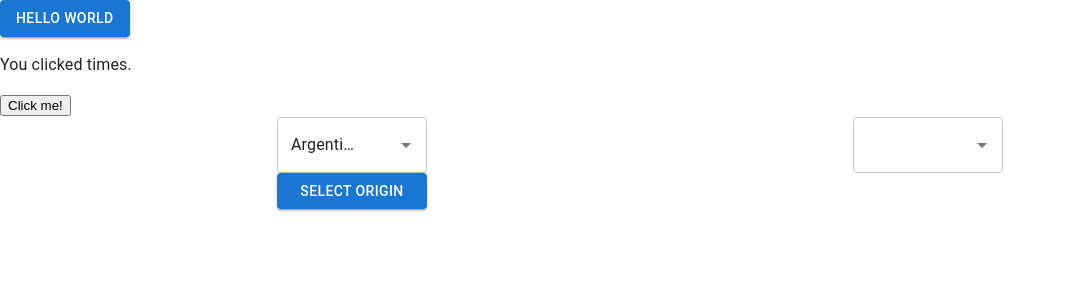
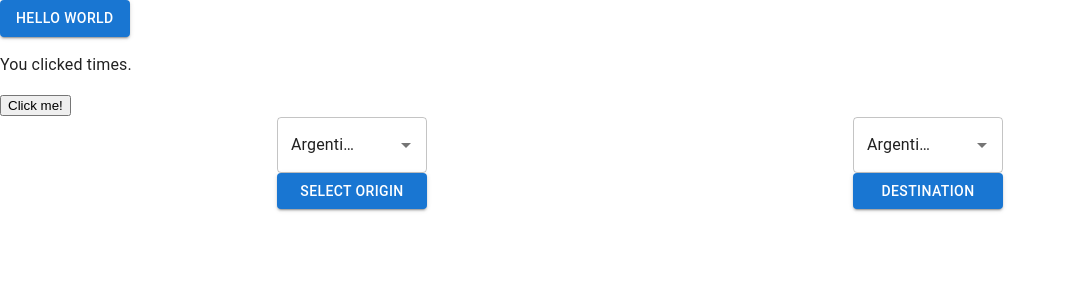
Before and after one commit to gagecantrelle/TravelFlix, a React app: page / in a window 1280 px wide. Shown: the top 300 px of the page, without its empty margins (0-1067 px from the left). Built offline with nearby package versions, Linux system fonts and the light colour scheme; the HTML template or start-up script is replaced by a standard one.

Commit message:
bothSelectorsWorking

```diff
--- a/client/src/components/CountryMen1.jsx
+++ b/client/src/components/DestC.jsx
@@ -2,7 +2,38 @@ import React from 'react';
 import TextField from '@mui/material/TextField';
 import Autocomplete from '@mui/material/Autocomplete';
 import Button from '@mui/material/Button';
-import { String } from 'prop-types';
+
+function DestC(props) {
+  const { changeDest } = props;
+  // eslint-disable-next-line no-use-before-define
+  const [value, setValue] = React.useState(NetFlixCountries[0].country);
+  const [inputValue, setInputValue] = React.useState('');
+  // eslint-disable-next-line no-use-before-define
+  const options = NetFlixCountries.map((option) => option.country);
+  const clickHandler = () => {
+    console.log(value)
+    changeDest(value);
+  };
+  return (
+    <div>
+      <Autocomplete
+        value={value}
+        onChange={(event, newValue) => {
+          setValue(newValue);
+        }}
+        inputValue={inputValue}
+        onInputChange={(event, newInputValue) => {
+          setInputValue(newInputValue);
+        }}
+        id="menu-1"
+        options={options}
+        sx={{ width: 150 }}
+        renderInput={(params) => <TextField {...params} country="Country" />}
+      />
+      <Button variant="contained" sx={{ width: 150 }} onClick={clickHandler}>Destination</Button>
+    </div>
+  );
+}
 const NetFlixCountries = [
   {
     id: 21,
@@ -385,30 +416,4 @@ const NetFlixCountries = [
     tseries: 2127,
   },
 ];
-
-function CountryMen1() {
-  const [value, setValue] = React.useState(NetFlixCountries[0].country);
-  const [inputValue, setInputValue] = React.useState('');
-  const options = NetFlixCountries.map((option) => option.country);
-  return (
-    <div>
-      <Autocomplete
-        value={value}
-        onChange={(event, newValue) => {
-          setValue(newValue);
-        }}
-        inputValue={inputValue}
-        onInputChange={(event, newInputValue) => {
-          setInputValue(newInputValue);
-        }}
-        id="menu-1"
-        options={options}
-        sx={{ width: 150 }}
-        renderInput={(params) => <TextField {...params} country="Country" />}
-      />
-      <Button variant="contained" sx={{ width: 150 }}>Select Origin</Button>
-    </div>
-  );
-}
-
-export default CountryMen1;
+export default DestC;
--- a/client/src/components/CountryMen2.jsx
+++ b/client/src/components/OriginC.jsx
@@ -1,16 +1,36 @@
 import React from 'react';
 import TextField from '@mui/material/TextField';
 import Autocomplete from '@mui/material/Autocomplete';
+import Button from '@mui/material/Button';
 
-function CountryMen2() {
+function OriginC(props) {
+  const { changeOrigin } = props;
+  // eslint-disable-next-line no-use-before-define
+  const [value, setValue] = React.useState(NetFlixCountries[0].country);
+  const [inputValue, setInputValue] = React.useState('');
+  // eslint-disable-next-line no-use-before-define
+  const options = NetFlixCountries.map((option) => option.country);
+  const clickHandler = () => {
+    changeOrigin(value);
+  };
   return (
-    <Autocomplete
-      disablePortal
-      id="menu-1"
-      options={NetFlixCountries.map((option) => option.country)}
-      sx={{ width: 150 }}
-      renderInput={(params) => <TextField {...params} country="Country" />}
-    />
+    <div>
+      <Autocomplete
+        value={value}
+        onChange={(event, newValue) => {
+          setValue(newValue);
+        }}
+        inputValue={inputValue}
+        onInputChange={(event, newInputValue) => {
+          setInputValue(newInputValue);
+        }}
+        id="menu-1"
+        options={options}
+        sx={{ width: 150 }}
+        renderInput={(params) => <TextField {...params} country="Country" />}
+      />
+      <Button variant="contained" sx={{ width: 150 }} onClick={clickHandler}>Select Origin</Button>
+    </div>
   );
 }
 const NetFlixCountries = [
@@ -395,4 +415,5 @@ const NetFlixCountries = [
     tseries: 2127,
   },
 ];
-export default CountryMen2;
+
+export default OriginC;
--- a/client/src/components/Story2.jsx
+++ b/client/src/components/Story2.jsx
@@ -2,10 +2,14 @@ import React from 'react';
 import CssBaseline from '@mui/material/CssBaseline';
 import Box from '@mui/material/Box';
 import Container from '@mui/material/Container';
-import CountryMen2 from './CountryMen2.jsx';
-import CountryMen1 from './CountryMen1.jsx';
+import DestC from './DestC.jsx';
+import OriginC from './OriginC.jsx';
 
 function Story2() {
+  const [originC, setOrigin] = React.useState('');
+  const changeOrigin = (origin) => setOrigin(origin);
+  const [destC, setDest] = React.useState('');
+  const changeDest = (destination) => setDest(destination);
   return (
     <>
       <CssBaseline />
@@ -15,8 +19,8 @@ function Story2() {
         }}
         >
           {' '}
-          <CountryMen1 sx={{ flex: 1, marginLeft: '100px' }} />
-          <CountryMen2 sx={{ flex: 1, marginLeft: '100px' }} />
+          <OriginC changeOrigin={changeOrigin} sx={{ flex: 1, marginLeft: '100px' }} />
+          <DestC changeDest={changeDest} sx={{ flex: 1, marginLeft: '100px' }} />
 
         </Box>
 
```
Also changed, not shown: 1 other file (tests, documents, lock files or other folders).
